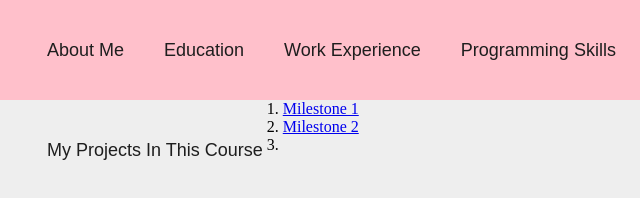
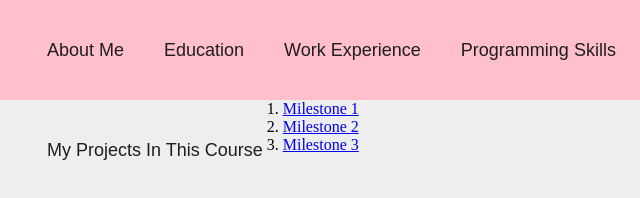
Before and after one commit to britneyq715/project1-milestone3, a plain HTML site: page myprojects.html in a window 1280 px wide. Shown: the full height of the page, 33-673 px from the left. Drawn offline with Linux system fonts and the light colour scheme.

Commit message:
Update myprojects.html

```diff
--- a/myprojects.html
+++ b/myprojects.html
@@ -25,7 +25,7 @@
 
           <li> <a href="https://rkileaders.teachable.com/courses/764038/lectures/14006347" target=_blank> Milestone 2 </a> </li>
 
-          <li> <a href="https://rkileaders.teachable.com/courses/764038/lectures/14221053" target="_blank> Milestone 3 </a> </li>
+          <li> <a href="https://rkileaders.teachable.com/courses/764038/lectures/14221053" target=_blank> Milestone 3 </a> </li>
 
           </ol>
 
```
